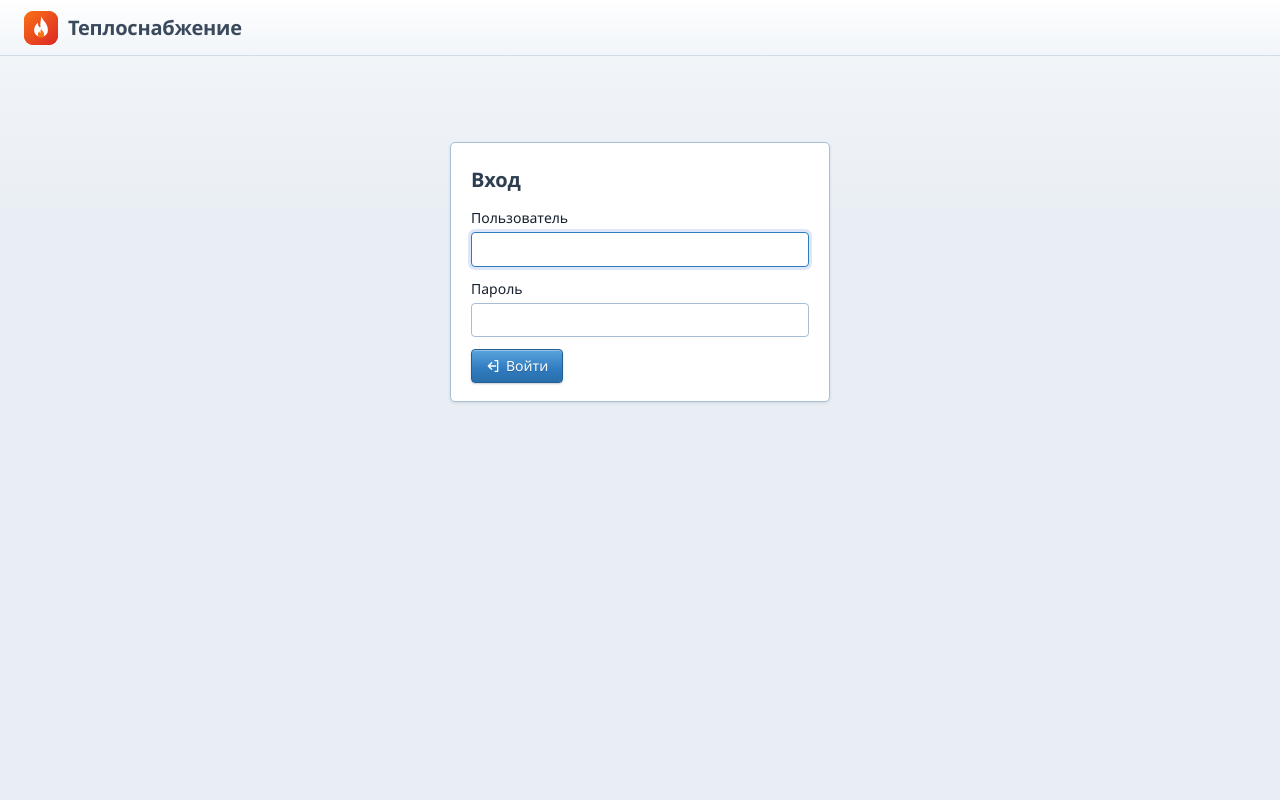
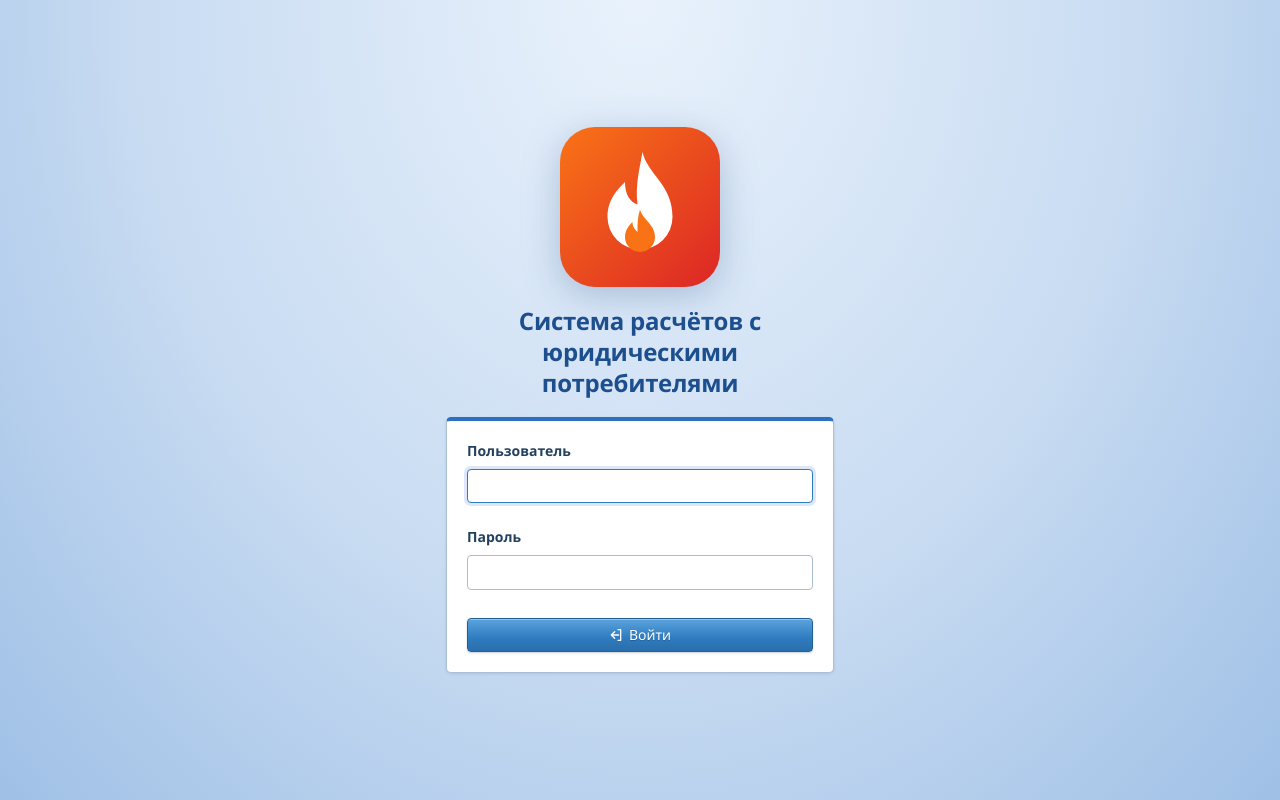
Before and after one commit to pisotskiin-del/Urtelo-web, a Django app: page /login/ in a window 1280 px wide. Run offline with Django 5.2, Linux system fonts and the light colour scheme.

Commit message:
Заставка при запуске с логотипом и входом; запуск окном без адресной строки также из run.bat и через Яндекс Браузер
Co-Authored-By: Claude Opus 5.5 <noreply@anthropic.com>
Claude-Session: https://claude.ai/code/session_01397UqS6qPoUUfyixe1Jaao

```diff
--- a/accounts/views.py
+++ b/accounts/views.py
@@ -1,6 +1,21 @@
+from django.conf import settings
 from django.contrib.auth import views as auth_views
+
+# Логотип предприятия на заставке: положите файл logo.png (или logo.svg) в
+# static/img. Пока его нет, показывается значок программы.
+LOGO_FILES = ("img/logo.png", "img/logo.svg", "img/logo.jpg")
+
+
+def logo_path():
+    for name in LOGO_FILES:
+        if (settings.BASE_DIR / "static" / name).exists():
+            return name
+    return "img/teplo.svg"
 
 
 class LoginView(auth_views.LoginView):
     template_name = "accounts/login.html"
     redirect_authenticated_user = True
+
+    def get_context_data(self, **kwargs):
+        return super().get_context_data(logo=logo_path(), **kwargs)
--- a/static/css/app.css
+++ b/static/css/app.css
@@ -299,3 +299,19 @@ dialog.confirm p { padding: 16px; margin: 0; }
 dialog.confirm .buttons { display: flex; gap: 8px; justify-content: flex-end; padding: 0 16px 16px; }
 dialog.confirm .buttons button { min-width: 80px; }
 .add-pop .buttons { display:flex; gap:8px; }
+
+/* Заставка и вход */
+body.splash { min-height: 100vh; margin: 0; display: flex; align-items: center; justify-content: center;
+  background: radial-gradient(ellipse at top, #e9f2fc 0%, #c9dcf2 55%, #9fc0e6 100%); }
+.splash-box { display: flex; flex-direction: column; align-items: center; gap: 18px; padding: 24px 16px; width: 100%; max-width: 420px; }
+.splash-logo { width: 160px; height: 160px; object-fit: contain; filter: drop-shadow(0 8px 18px rgba(20,60,120,.25));
+  animation: splash-logo .9s ease-out both; }
+.splash-title { margin: 0; text-align: center; font-size: 24px; line-height: 1.3; color: #1d4f8f; animation: splash-fade 1s .3s ease-out both; }
+.splash-form { width: 100%; display: flex; flex-direction: column; gap: 12px; padding: 20px; border-top: 4px solid #2f6fbf;
+  animation: splash-form .6s 3s ease-out both; }
+.splash-form label { display: flex; flex-direction: column; gap: 4px; font-weight: 600; color: #23405f; }
+.splash-form button { margin-top: 4px; justify-content: center; }
+.no-splash .splash-logo, .no-splash .splash-title, .no-splash .splash-form { animation: none; }
+@keyframes splash-logo { from { opacity: 0; transform: scale(.85); } to { opacity: 1; transform: none; } }
+@keyframes splash-fade { from { opacity: 0; } to { opacity: 1; } }
+@keyframes splash-form { from { opacity: 0; transform: translateY(16px); visibility: hidden; } to { opacity: 1; transform: none; visibility: visible; } }
--- a/templates/accounts/login.html
+++ b/templates/accounts/login.html
@@ -1,14 +1,39 @@
-{% extends "base.html" %}{% load ui %}
-{% block title %}Вход{% endblock %}
-{% block content %}
-<div class="card narrow">
-  <h1>Вход</h1>
-  {% if form.errors %}<p class="error">Неверное имя пользователя или пароль.</p>{% endif %}
-  <form method="post">{% csrf_token %}
-    <label>Пользователь<input name="username" autofocus required value="{{ form.username.value|default:'' }}"></label>
+{% load static ui %}<!doctype html>
+<html lang="ru">
+<head>
+  <meta charset="utf-8">
+  <meta name="viewport" content="width=device-width, initial-scale=1">
+  <title>Система расчётов с юридическими потребителями</title>
+  <link rel="icon" href="{% static 'img/teplo.svg' %}" type="image/svg+xml">
+  <link rel="icon" href="{% static 'img/teplo.ico' %}" sizes="any">
+  <link rel="manifest" href="{% static 'manifest.webmanifest' %}">
+  <link rel="stylesheet" href="{% static 'css/app.css' %}">
+  {# Заставка показывается 3 секунды при запуске; после ошибки входа или выхода — сразу форма. #}
+  <script>
+    try { if (sessionStorage.getItem("splash-shown")) document.documentElement.classList.add("no-splash"); sessionStorage.setItem("splash-shown", "1"); } catch (e) {}
+  </script>
+</head>
+<body class="splash{% if form.errors %} no-splash{% endif %}">
+{% include "_icons.html" %}
+<main class="splash-box">
+  <img class="splash-logo" src="{% static logo %}" alt="Логотип">
+  <h1 class="splash-title">Система расчётов с юридическими потребителями</h1>
+  <form method="post" class="splash-form card">{% csrf_token %}
+    {% if form.errors %}<p class="error">Неверное имя пользователя или пароль.</p>{% endif %}
+    <label>Пользователь<input name="username" required value="{{ form.username.value|default:'' }}"></label>
     <label>Пароль<input type="password" name="password" required></label>
     <input type="hidden" name="next" value="{{ next }}">
     <button class="primary">{% icon "logout" %} Войти</button>
   </form>
-</div>
-{% endblock %}
+</main>
+<script>
+  // Курсор в поле ввода, как только форма появилась.
+  (function () {
+    var form = document.querySelector(".splash-form");
+    function focus() { var u = form.elements.username; (u.value ? form.elements.password : u).focus(); }
+    if (document.documentElement.classList.contains("no-splash") || document.body.classList.contains("no-splash")) focus();
+    else form.addEventListener("animationend", focus);
+  })();
+</script>
+</body>
+</html>
--- a/teplo/settings.py
+++ b/teplo/settings.py
@@ -114,7 +114,7 @@ STATIC_ROOT = BASE_DIR / "staticfiles"
 DEFAULT_AUTO_FIELD = "django.db.models.BigAutoField"
 
 LOGIN_URL = "login"
-LOGIN_REDIRECT_URL = "catalogs:index"
+LOGIN_REDIRECT_URL = "abonents:index"
 LOGOUT_REDIRECT_URL = "login"
 
 # Каталог с таблицами DBF старой программы и их кодировка по умолчанию.
```
Also changed, not shown: README.md, 2 other files.
